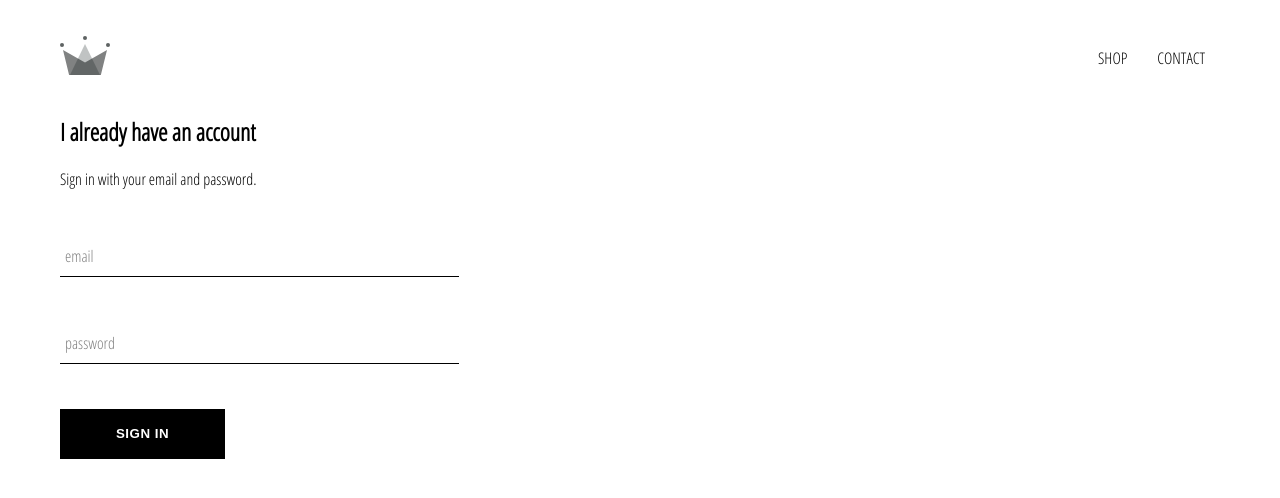
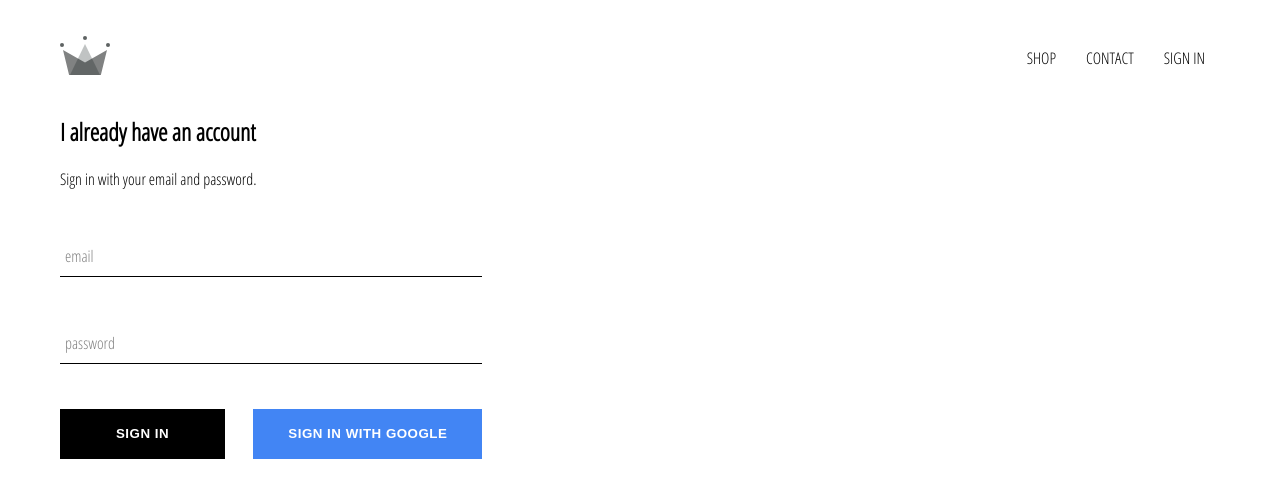
Before and after one commit to ryan-j-stern/crwn-clothing, a React (Create React App) app: page /signin in a window 1280 px wide. Shown: the top 498 px of the page. Built offline with nearby package versions, Linux system fonts and the light colour scheme; no server answers.

Commit message:
integreated firebase & Google sign-in

```diff
--- a/package.json
+++ b/package.json
@@ -6,6 +6,7 @@
     "@testing-library/jest-dom": "^5.11.4",
     "@testing-library/react": "^11.1.0",
     "@testing-library/user-event": "^12.1.10",
+    "firebase": "^8.0.0",
     "node-sass": "^4.14.1",
     "react": "^17.0.1",
     "react-dom": "^17.0.1",
--- a/src/App.css
+++ b/src/App.css
@@ -7,3 +7,7 @@
   text-decoration: none;
   color: black;
 }
+
+* {
+  box-sizing: border-box;
+}
--- a/src/App.js
+++ b/src/App.js
@@ -1,14 +1,39 @@
+import React, { Component } from "react";
 import { Switch, Route } from "react-router-dom";
 import "./App.css";
 import Header from "./components/header/header.component";
 import HomePage from "./pages/homepage/homepage.componenet";
 import ShopPage from "./pages/shop/shop.component";
 import SignInAndUp from "./pages/sign-in-and-up/sign-in-and-up.component";
+import { auth } from "./firebase/firebase.utils";
 
-function App() {
+class App extends Component {
+  constructor() {
+    super();
+
+    this.state = {
+      currentUser: null
+    };
+  }
+
+  unsubscribeFromAuth = null;
+
+  componentDidMount() {
+    this.unsubscribeFromAuth = auth.onAuthStateChanged(user => {
+      this.setState({ currentUser: user });
+
+      console.log(user);
+    });
+  }
+
+  componentWillUnmount() {
+    this.unsubscribeFromAuth();
+  }
+
+  render() {
     return (
       <div>
-      <Header />
+        <Header currentUser={this.state.currentUser} />
         <Switch>
           <Route exact path="/" component={HomePage} />
           <Route path="/shop" component={ShopPage} />
@@ -17,5 +42,6 @@
       </div>
     );
   }
+}
 
 export default App;
--- a/src/components/custom-button/custom-button.component.jsx
+++ b/src/components/custom-button/custom-button.component.jsx
@@ -1,8 +1,11 @@
 import React from "react";
 import "./custom-button.styles.scss";
 
-const CustomButton = ({ children, ...otherProps }) => (
-  <button className="custom-button" {...otherProps}>
+const CustomButton = ({ children, isGoogleSignIn, ...otherProps }) => (
+  <button
+    className={`${isGoogleSignIn ? "google-sign-in" : ""} custom-button`}
+    {...otherProps}
+  >
     {children}
   </button>
 );
--- a/src/components/custom-button/custom-button.styles.scss
+++ b/src/components/custom-button/custom-button.styles.scss
@@ -1,5 +1,6 @@
 $main-color: black;
 $secondary-color: white;
+$google-color: #4285f4;
 
 .custom-button {
   color: $secondary-color;
@@ -20,4 +21,14 @@
     color: $main-color;
     border: 1px solid $main-color;
   }
+
+  &.google-sign-in {
+    background-color: $google-color;
+    color: $secondary-color;
+
+    &:hover {
+      background-color: #357ae8;
+      color: $secondary-color;
+    }
+  }
 }
--- a/src/components/header/header.component.jsx
+++ b/src/components/header/header.component.jsx
@@ -3,7 +3,9 @@
 import { Link } from "react-router-dom";
 import "./header.styles.scss";
 
-const Header = () => (
+import { auth } from "../../firebase/firebase.utils";
+
+const Header = ({ currentUser }) => (
   <div className="header">
     <Link className="logo-container" to="/">
       <Logo />
@@ -15,6 +17,15 @@
       <Link className="option" to="/contact">
         CONTACT
       </Link>
+      {currentUser ? (
+        <div className="option" onClick={() => auth.signOut()}>
+          SIGN OUT
+        </div>
+      ) : (
+        <Link className="option" to="/signin">
+          SIGN IN
+        </Link>
+      )}
     </div>
   </div>
 );
--- a/src/components/header/header.styles.scss
+++ b/src/components/header/header.styles.scss
@@ -14,6 +14,7 @@
 
     .option {
       padding: 10px 15px;
+      cursor: pointer;
     }
   }
 }
--- a/src/components/signin/signin.component.jsx
+++ b/src/components/signin/signin.component.jsx
@@ -2,6 +2,8 @@
 import FormInput from "../form-input/form-input.component";
 import CustomButton from "../custom-button/custom-button.component";
 import "./signin.styles.scss";
+
+import { signInWithGoogle } from "../../firebase/firebase.utils";
 
 class SignIn extends Component {
   constructor() {
@@ -48,7 +50,12 @@
             onChange={this.handleChange}
           />
 
-          <CustomButton type="submit">Sign In</CustomButton>
+          <div className="form-buttons">
+            <CustomButton type="submit">Sign In</CustomButton>
+            <CustomButton onClick={signInWithGoogle} isGoogleSignIn>
+              Sign In With Google
+            </CustomButton>
+          </div>
         </form>
       </div>
     );
--- a/src/components/signin/signin.styles.scss
+++ b/src/components/signin/signin.styles.scss
@@ -1,9 +1,16 @@
 .signin {
-  width: 30vw;
+  width: 33vw;
   display: flex;
   flex-direction: column;
 
   .title {
     margin: 10px 0;
   }
+
+  .form-buttons {
+    width: 100%;
+    display: flex;
+    flex-direction: row;
+    justify-content: space-between;
+  }
 }
--- /dev/null
+++ b/src/firebase/firebase.utils.js
@@ -0,0 +1,25 @@
+import firebase from "firebase/app";
+import "firebase/firestore";
+import "firebase/auth";
+
+const config = {
+  apiKey: "AIzaSyDPWRP5Im6UoPhN71lNNPVVSIkXRmNXU6Q",
+  authDomain: "crwn-db-c24eb.firebaseapp.com",
+  databaseURL: "https://crwn-db-c24eb.firebaseio.com",
+  projectId: "crwn-db-c24eb",
+  storageBucket: "crwn-db-c24eb.appspot.com",
+  messagingSenderId: "466217796356",
+  appId: "1:466217796356:web:54380afeffba9898b04651",
+  measurementId: "G-WRBM9VBS5X"
+};
+
+firebase.initializeApp(config);
+
+export const auth = firebase.auth();
+export const firestore = firebase.firestore();
+
+const provider = new firebase.auth.GoogleAuthProvider();
+provider.setCustomParameters({ prompt: "select_account" });
+export const signInWithGoogle = () => auth.signInWithPopup(provider);
+
+export default firebase;
```
Also changed, not shown: 1 other file (tests, documents, lock files or other folders). Lines whose indentation alone changed are shown as unchanged.
